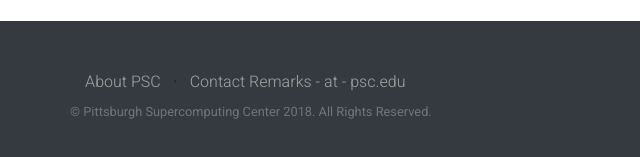
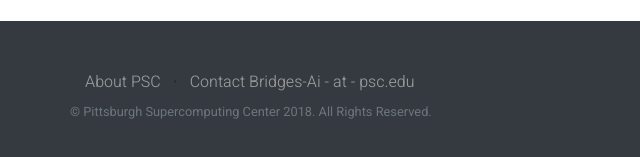
Before and after one commit to pscedu/AI-BD-website, a plain HTML site: page resources.html in a window 1280 px wide. Shown: the part 1631-1788 px from the top of the page, 0-640 px from the left. Drawn offline with nearby package versions, Linux system fonts and the light colour scheme.

Commit message:
Update contact

```diff
--- a/resources.html
+++ b/resources.html
@@ -386,7 +386,8 @@
               </li>
               <li class="list-inline-item">&sdot;</li>
               <li class="list-inline-item">
-                <a href="mailto:remarks@psc.edu">Contact Remarks - at - psc.edu</a>
+                <a href="mailto:
+bridges-ai@psc.edu">Contact Bridges-Ai - at - psc.edu</a>
               </li>
             </ul>
 
```
Also changed, not shown: index.html (+2 -1 lines).
